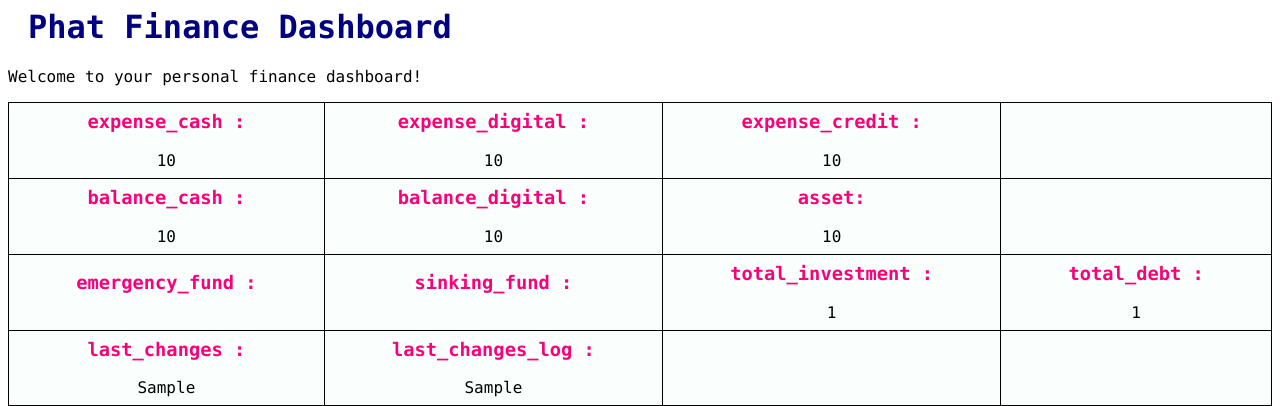
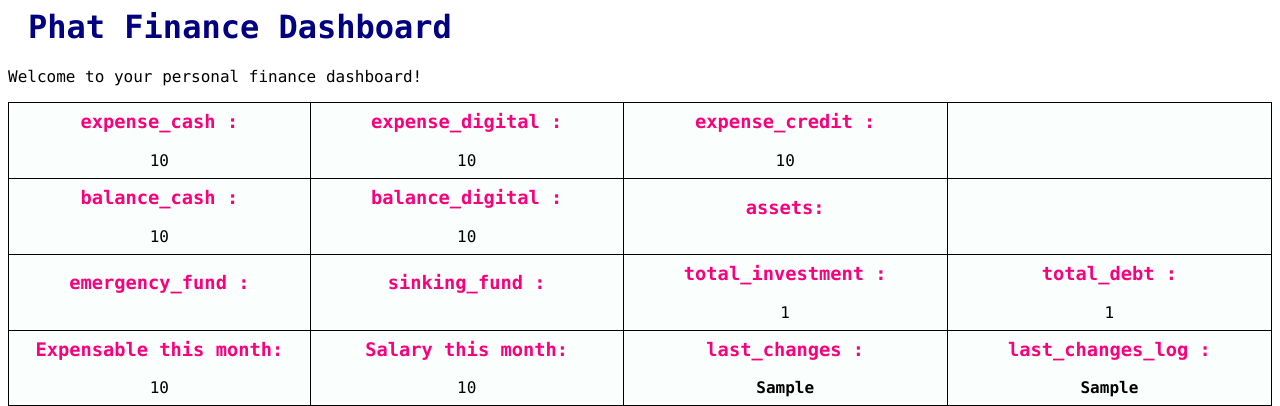
Before and after one commit to Phat-pham99/Phat_Django_Badass, a Django app: template phat_finance/templates/dashboard.html in a window 1280 px wide. Shown: the top 406 px of the page. Run offline with Django 5.2, Linux system fonts and the light colour scheme; tables that the repository leaves empty hold one stand-in row (values such as "Sample post"); the template is opened without the code that fills it: values that come from a table or form of the project are taken from there, most other values are stand-ins (such as "Sample title", 1, 10 or a date in 2020).

Commit message:
Update Expense Dashboard

```diff
--- a/phat_finance/templates/dashboard.html
+++ b/phat_finance/templates/dashboard.html
@@ -50,7 +50,7 @@
                 <tr>
                     <td><h3>balance_cash : </h3> {{ balance_cash|floatformat:0|intcomma }}</td>
                     <td><h3>balance_digital : </h3> {{ balance_digital|floatformat:0|intcomma }}</td>
-                    <td><h3>asset: </h3> {{ asset|floatformat:0|intcomma }}</td>
+                    <td><h3>assets: </h3> {{ assets|floatformat:0|intcomma }}</td>
                     <td></td>
                 </tr>
                 <tr class="base-table">
@@ -60,10 +60,10 @@
                     <td><h3>total_debt : </h3> {{ total_debt|floatformat:0|intcomma }}</td>
                 </tr>
                 <tr class="base-table">
-                    <td><h3>last_changes : </h3> {{ last_changes }}</td>
-                    <td><h3>last_changes_log : </h3> {{ last_changes_log }}</td>
-                    <th></th>
-                    <th></th>
+                    <td><h3>Expensable this month:</h3>{{ expensable|floatformat:0|intcomma }}</td>
+                    <td><h3>Salary this month:</h3>{{ budget|floatformat:0|intcomma }}</td>
+                    <th><h3>last_changes : </h3> {{ last_changes }}</th>
+                    <th><h3>last_changes_log : </h3> {{ last_changes_log }}</th>
                 </tr>
             </table>
         </div style="margin-top:20px, width:50%">
@@ -76,8 +76,14 @@
         <p>&copy; 2025 Phat Finance</p>
     </footer>
     <script>
-        const xPieExpense = ["expense_cash", "expense_digital", "expense_credit"];
-        const yPieExpense = ["{{ expense_cash | safe }}","{{ expense_digital | safe }}","{{ expense_credit | safe }}"];
+        const remaining = parseInt("{{ expensable | safe }}") -
+        (parseInt("{{ expense_cash | safe }}") + parseInt("{{ expense_digital | safe }}") + parseInt("{{ expense_credit | safe }}"));
+        if (remaining < 0) {
+            window.alert("Expensable exceeded");
+        }
+        const xPieExpense = ["expense_cash", "expense_digital", "expense_credit", "remaining"];
+        const yPieExpense = ["{{ expense_cash | safe }}","{{ expense_digital | safe }}",
+                            "{{ expense_credit | safe }}", remaining];
         const PieExpenseColors = ["#ff96a4", "#ccffcc","#96bfff"];
         const xPieBudget = ["necessity", "pleasure","saving_month", "investment_month",
                             "rent", "vacation", "funds", "cashflow"]
@@ -93,6 +99,7 @@
             ]
         const PieBudgetColors = ["#ff2929", "#0047c9","#69ff7a", "pink",
             "#ff8e4d", "#73e3ff", "#9e3dff", "#fff878"];
+
         new Chart("PieExpense", {
         type: "pie",
         data: {
@@ -106,7 +113,7 @@
             title: {
                 display: true,
                 text: "Expense This month Overview",
-                fontSize: 20,
+                fontSize: 30,
                 fontColor: "black",
                 fontFamily: "Consolas, monospace"
             },
@@ -122,7 +129,8 @@
                             label += ': ';
                         }
                         var value = data.datasets[tooltipItem.datasetIndex].data[tooltipItem.index];
-                        label += value.toString().replace(/\B(?=(\d{3})+(?!\d))/g, ",");
+                        label += value.toString().replace(/\B(?=(\d{3})+(?!\d))/g, ",") +
+                        "(" + (value / parseInt("{{ expensable | safe }}") * 100).toFixed(2) + "%)";
                         return label;
                     }
                 }
@@ -143,7 +151,7 @@
             title: {
                 display: true,
                 text: "Budget Allocation Overview",
-                fontSize: 20,
+                fontSize: 30,
                 fontColor: "black",
                 fontFamily: "Consolas, monospace"
             },
@@ -159,7 +167,8 @@
                             label += ': ';
                         }
                         var value = data.datasets[tooltipItem.datasetIndex].data[tooltipItem.index];
-                        label += value.toString().replace(/\B(?=(\d{3})+(?!\d))/g, ",");
+                        label += value.toString().replace(/\B(?=(\d{3})+(?!\d))/g, ",") +
+                        "(" + (value / parseInt("{{ budget | safe }}") * 100).toFixed(2) + "%)";
                         return label;
                     }
                 }
```
Also changed, not shown: phat_finance/views.py (+7 -6 lines).
